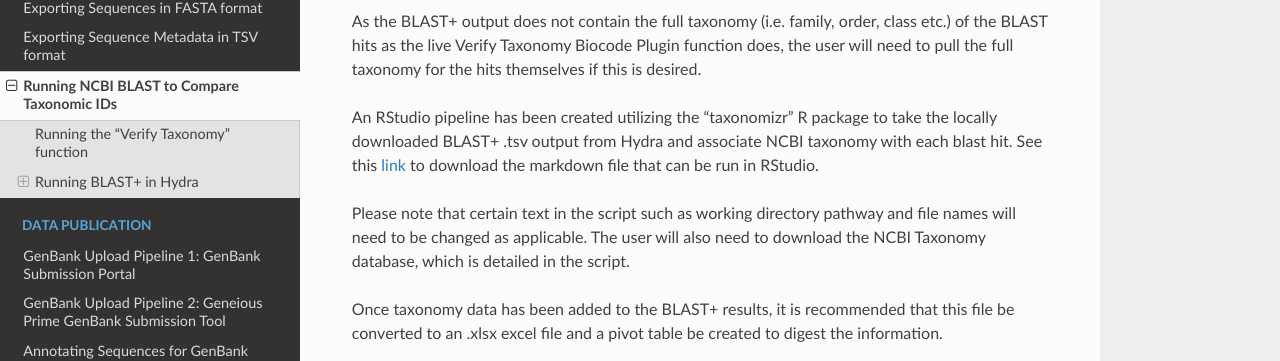
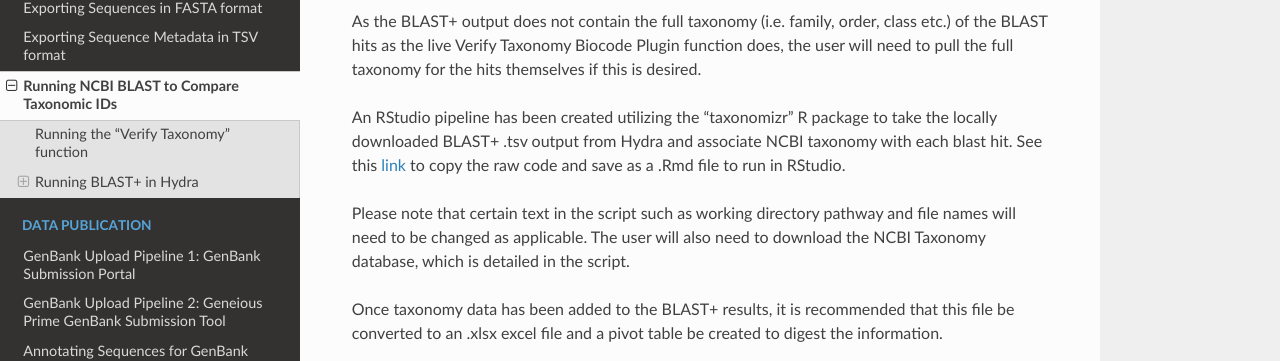
Before and after one commit to SIBarcodeNetwork/ReadtheDocsMaster, a Sphinx documentation site: the page built from Docs/BLAST.rst, in a window 1280 px wide and 900 px high, scrolled down 10149 px. Shown: the part 365-726 px from the top of the window. Built offline with Sphinx 7.4.7 and the Read the Docs theme 2.0.0, drawn with Linux system fonts in a browser that asks for light colours.

Commit message:
Update BLAST.rst

```diff
--- a/Docs/BLAST.rst
+++ b/Docs/BLAST.rst
@@ -290,7 +290,7 @@ Analyzing BLAST+ Results
 
 As the BLAST+ output does not contain the full taxonomy (i.e. family, order, class etc.) of the BLAST hits as the live Verify Taxonomy Biocode Plugin function does, the user will need to pull the full taxonomy for the hits themselves if this is desired.
 
-An RStudio pipeline has been created utilizing the “taxonomizr” R package to take the locally downloaded BLAST+ .tsv output from Hydra and associate NCBI taxonomy with each blast hit. See this `link <https://github.com/SIBarcodeNetwork/SIBarcodeNetwork/blob/master/Running_taxonomizr_post_BLAST_12_13_2022.Rmd>`_ to download the markdown file that can be run in RStudio.
+An RStudio pipeline has been created utilizing the “taxonomizr” R package to take the locally downloaded BLAST+ .tsv output from Hydra and associate NCBI taxonomy with each blast hit. See this `link <https://github.com/SIBarcodeNetwork/SIBarcodeNetwork/blob/master/Running_taxonomizr_post_BLAST_12_13_2022.Rmd>`_ to copy the raw code and save as a .Rmd file to run in RStudio.
 
 Please note that certain text in the script such as working directory pathway and file names will need to be changed as applicable. The user will also need to download the NCBI Taxonomy database, which is detailed in the script.
 
```
